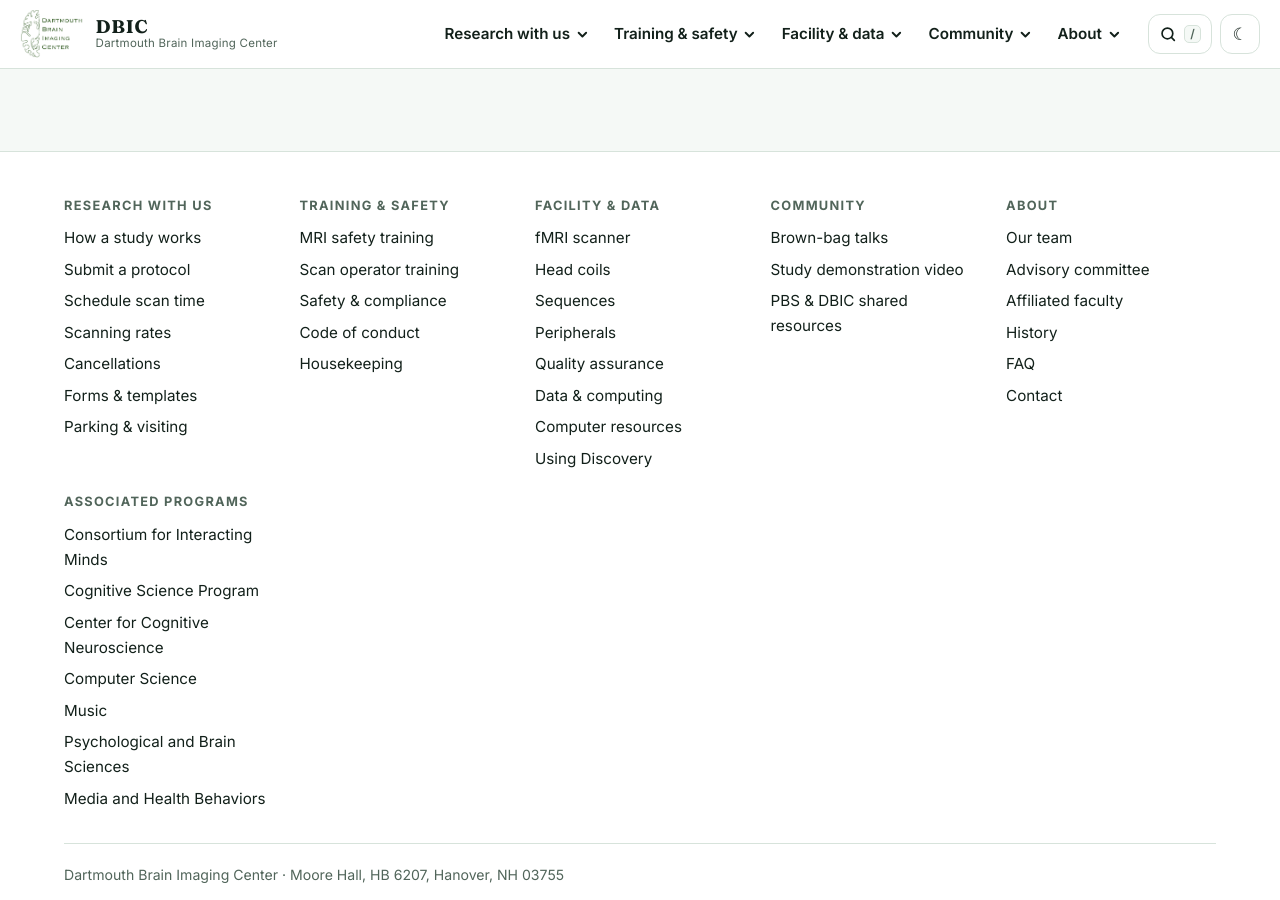
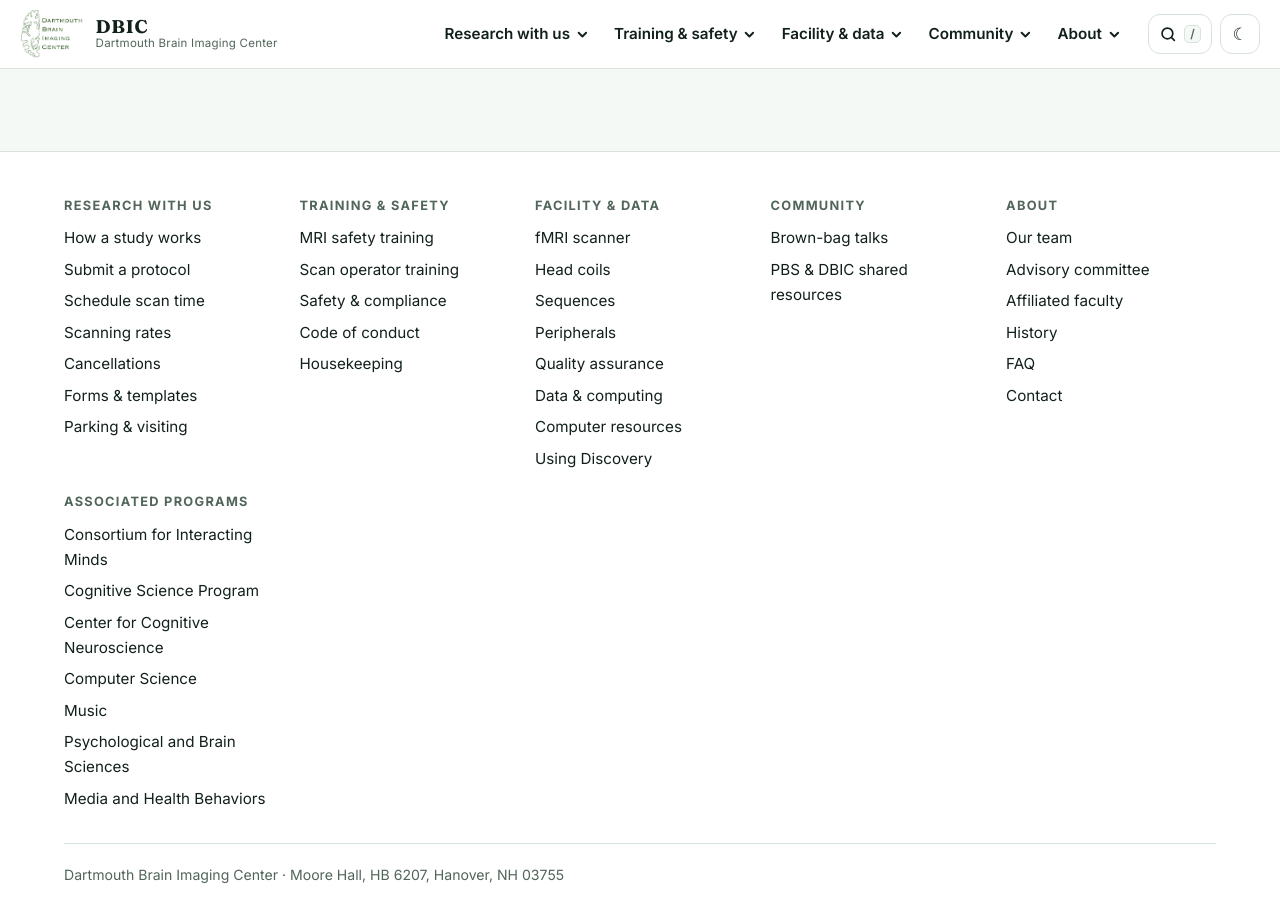
Before and after one commit to dbic/dbic.github.io, a Jekyll site: the page built from index.html, in a window 1280 px wide and 900 px high, scrolled down 4835 px. Built offline with Jekyll 4.4.1, drawn with Linux system fonts in a browser that asks for light colours.

Commit message:
remove video from website

```diff
--- a/_data/documents.csv
+++ b/_data/documents.csv
@@ -23,7 +23,6 @@ participant-info-sheet,Participant information sheet,Participant materials,/asse
 confirmation-email,Scan confirmation email template,Participant materials,/assets/dbic/docs/forms/fmri_confirmation_email.docx,,,,,
 week-before-email,Reminder email template: one week before,Participant materials,/assets/dbic/docs/forms/week_before_email.docx,,,,,
 day-before-email,Reminder email template: day before,Participant materials,/assets/dbic/docs/forms/daybefore_reminder_email.docx,,,,,
-study-demo-video,fMRI study demonstration video,Participant materials,/videos/study_demo.html,,,,,
 parking-email,Parking email template (Transportation Services),Parking & visiting,/assets/dbic/docs/forms/ts_email_template.docx,,,,"For Dartmouth-affiliated participants who park without a pass.",
 campus-parking-map,Campus parking map,Parking & visiting,/assets/transportation/parking/parking_maps/campusparkingmap1132023.pdf,,,,,A copy of a Dartmouth Campus Planning map (2022). Consider linking Dartmouth's current map. The forms page used a second copy under assets/dbic/docs/forms/.
 visitor-parking-map,Visitor parking map,Parking & visiting,/assets/transportation/parking/parking_maps/visitorparkingmap992022.pdf,,,,,A copy of a Dartmouth map. Consider linking Dartmouth's current map.
--- a/_data/menu.yml
+++ b/_data/menu.yml
@@ -34,7 +34,6 @@ groups:
   - title: "Community"
     items:
       - { title: "Brown-bag talks", url: "/events/fbb.html", keywords: "events seminars speakers fMRI brown bag" }
-      - { title: "Study demonstration video", url: "/videos/study_demo.html", keywords: "video participant what to expect" }
       - { title: "PBS & DBIC shared resources", url: "/PBS_resources/index.html", keywords: "shared resources" }
   - title: "About"
     items:
--- a/_data/navigation.yml
+++ b/_data/navigation.yml
@@ -96,8 +96,3 @@
       url: /people/advisorycommittee.html
     - title: Affiliated Faculty
       url: /people/affiliated.html
-
-- title: Videos
-  children:
-    - title: fMRI study demonstration
-      url: /videos/study_demo.html
```
